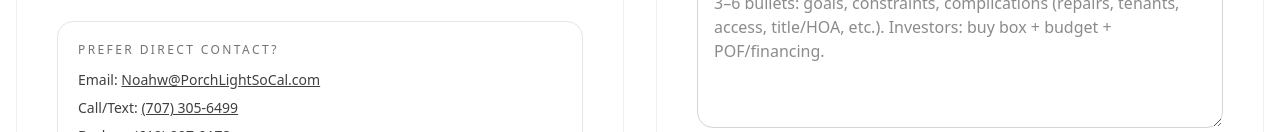
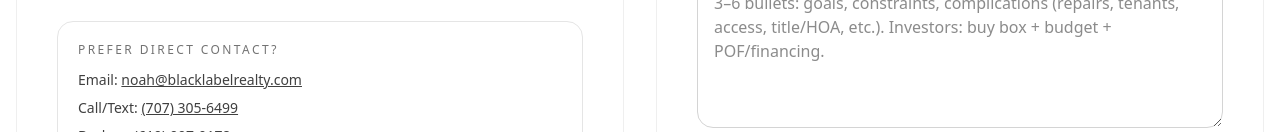
Before and after one commit to windhamnoah77-tech/living-sd-realty, a Next.js app: page /contact in a window 1280 px wide. Shown: the part 668-800 px from the top of the page. Built offline with nearby package versions, Linux system fonts and the light colour scheme; no server answers.

Commit message:
Update Black Label Realty contact details in app/contact/page.tsx

```diff
--- a/app/contact/page.tsx
+++ b/app/contact/page.tsx
@@ -46,7 +46,7 @@ export default function ContactPage() {
   }
 
   // Update these to your actual backup contacts
-  const emailPrimary = "Noahw@PorchLightSoCal.com";
+  const emailPrimary = "noah@blacklabelrealty.com";
   const phonePrimary = "(707) 305-6499";
   const phoneBackup = "(619) 997-0178"; // change this
 
```
